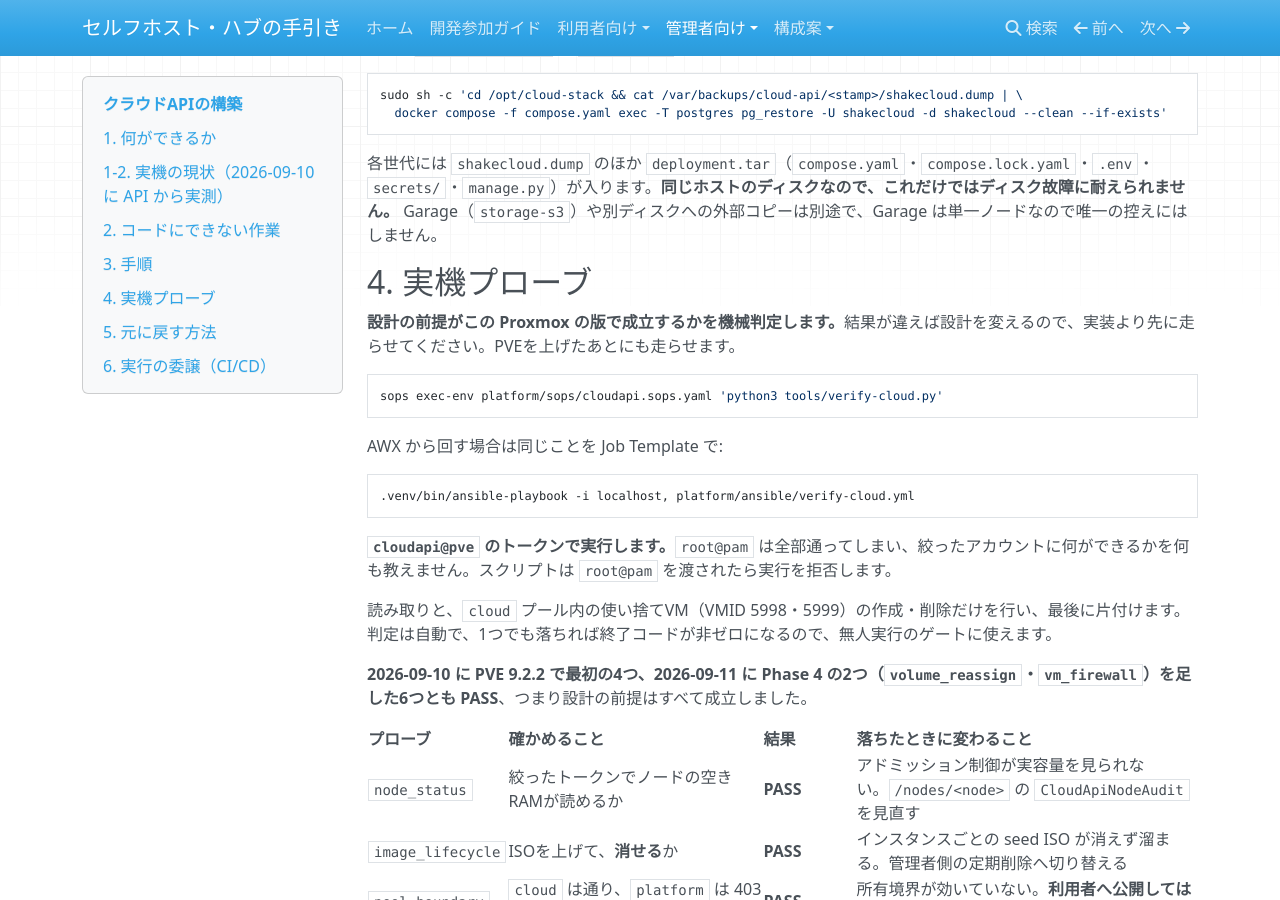
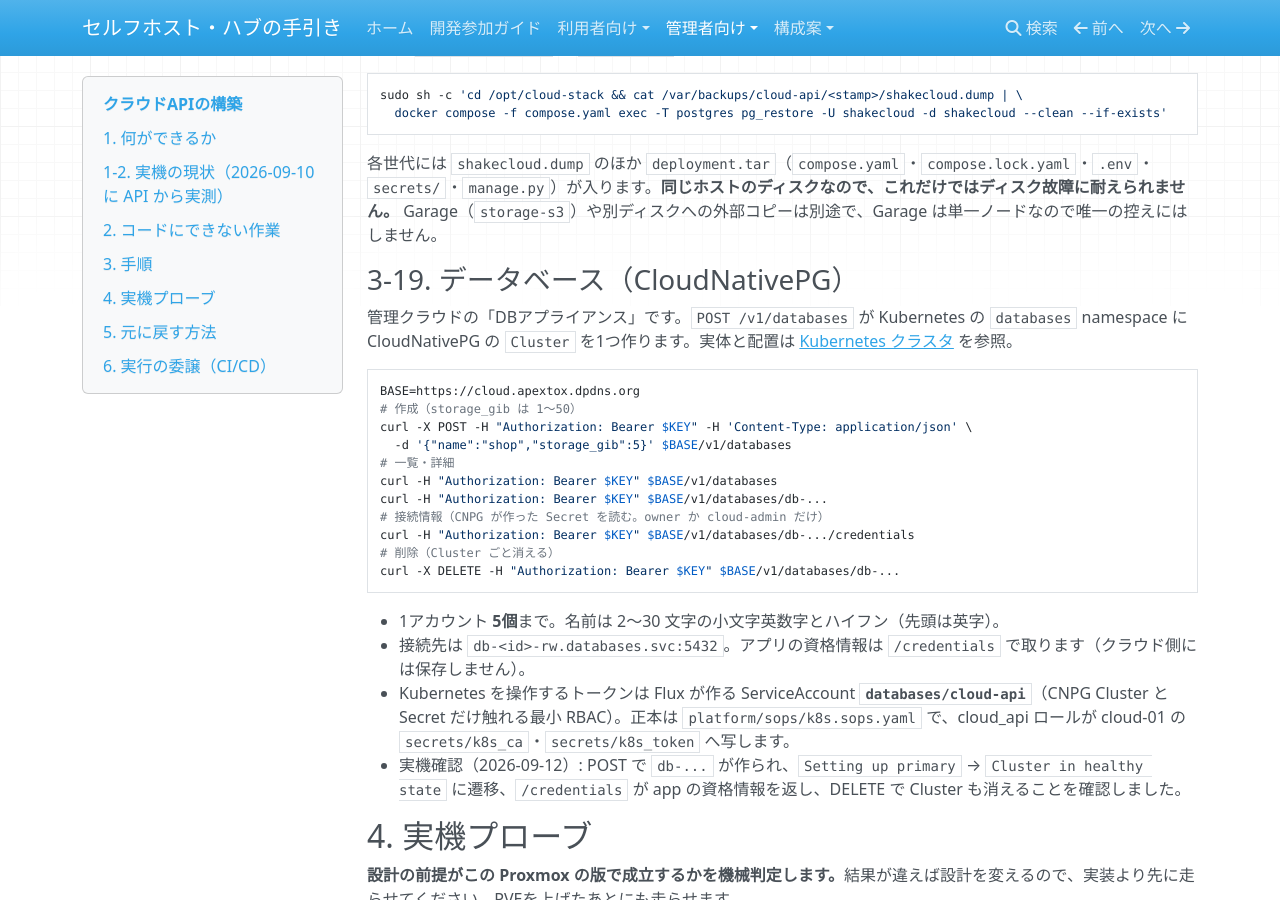
Before and after one commit to rurutheGeek/shake-cloud, an MkDocs documentation site: the page built from docs/operations/cloud.md, in a window 1280 px wide and 900 px high, scrolled down 23999 px. Built offline with MkDocs 1.6.1, drawn with Linux system fonts in a browser that asks for light colours; nearby versions of some CDN libraries.

Commit message:
docs(cloud): database（CloudNativePG）のAPI連携を記録する

````diff
--- a/docs/operations/cloud.md
+++ b/docs/operations/cloud.md
@@ -826,6 +826,29 @@
 
 各世代には `shakecloud.dump` のほか `deployment.tar`（`compose.yaml`・`compose.lock.yaml`・`.env`・`secrets/`・`manage.py`）が入ります。**同じホストのディスクなので、これだけではディスク故障に耐えられません。** Garage（`storage-s3`）や別ディスクへの外部コピーは別途で、Garage は単一ノードなので唯一の控えにはしません。
 
+### 3-19. データベース（CloudNativePG）
+
+管理クラウドの「DBアプライアンス」です。`POST /v1/databases` が Kubernetes の `databases` namespace に CloudNativePG の `Cluster` を1つ作ります。実体と配置は [Kubernetes クラスタ](kubernetes.md) を参照。
+
+```bash
+BASE=https://cloud.apextox.dpdns.org
+# 作成（storage_gib は 1〜50）
+curl -X POST -H "Authorization: Bearer $KEY" -H 'Content-Type: application/json' \
+  -d '{"name":"shop","storage_gib":5}' $BASE/v1/databases
+# 一覧・詳細
+curl -H "Authorization: Bearer $KEY" $BASE/v1/databases
+curl -H "Authorization: Bearer $KEY" $BASE/v1/databases/db-...
+# 接続情報（CNPG が作った Secret を読む。owner か cloud-admin だけ）
+curl -H "Authorization: Bearer $KEY" $BASE/v1/databases/db-.../credentials
+# 削除（Cluster ごと消える）
+curl -X DELETE -H "Authorization: Bearer $KEY" $BASE/v1/databases/db-...
+```
+
+- 1アカウント **5個**まで。名前は 2〜30 文字の小文字英数字とハイフン（先頭は英字）。
+- 接続先は `db-<id>-rw.databases.svc:5432`。アプリの資格情報は `/credentials` で取ります（クラウド側には保存しません）。
+- Kubernetes を操作するトークンは Flux が作る ServiceAccount **`databases/cloud-api`**（CNPG Cluster と Secret だけ触れる最小 RBAC）。正本は `platform/sops/k8s.sops.yaml` で、cloud_api ロールが cloud-01 の `secrets/k8s_ca`・`secrets/k8s_token` へ写します。
+- 実機確認（2026-09-12）: POST で `db-...` が作られ、`Setting up primary` → `Cluster in healthy state` に遷移、`/credentials` が app の資格情報を返し、DELETE で Cluster も消えることを確認しました。
+
 ## 4. 実機プローブ
 
 **設計の前提がこの Proxmox の版で成立するかを機械判定します。**結果が違えば設計を変えるので、実装より先に走らせてください。PVEを上げたあとにも走らせます。
````
Also changed, not shown: docs/operations/handover.md (+1 -1 lines), docs/operations/kubernetes.md (+1 -1 lines).
